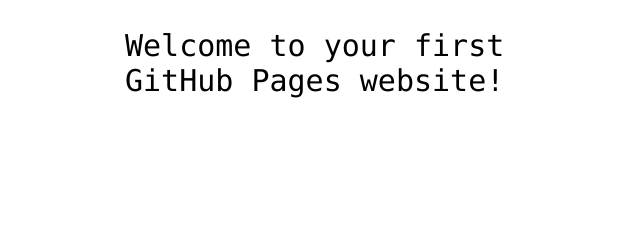
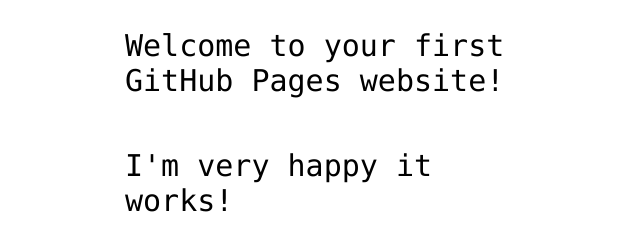
Before and after one commit to hadatoki/hello-world, a plain HTML site: page index.html in a window 1280 px wide. Shown: the part 360-610 px from the top of the page, without its empty margins (315-955 px from the left). Drawn offline with Linux system fonts and the light colour scheme.

Commit message:
My First commit

```diff
--- a/index.html
+++ b/index.html
@@ -13,6 +13,7 @@
 
 <!-- Change this code here by copy and pasting your template on line 15 -->
 <p>Welcome to your first GitHub Pages website!</p>
+<p>I'm very happy it works!</p>
 
 </body>
 </html>
```
